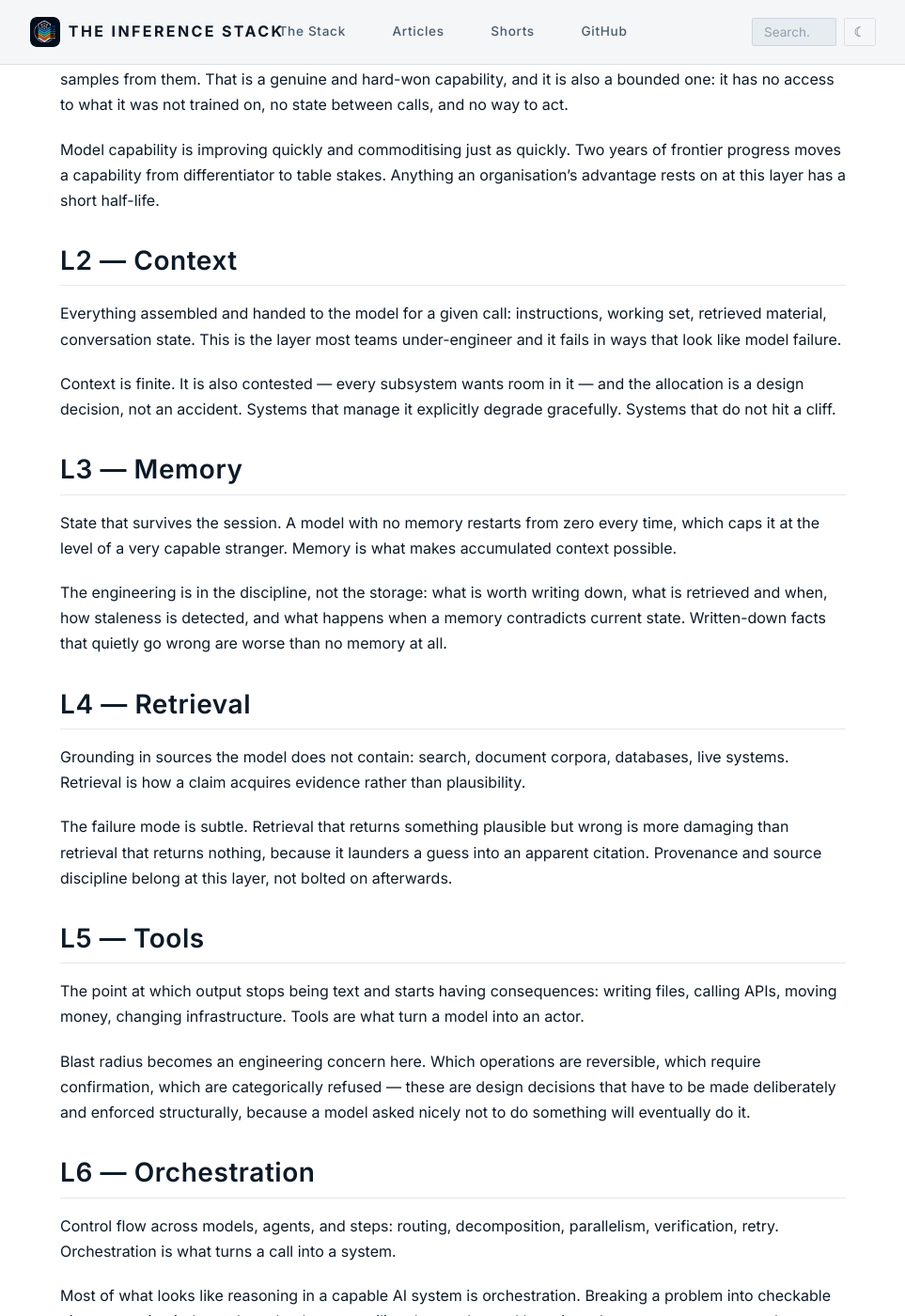
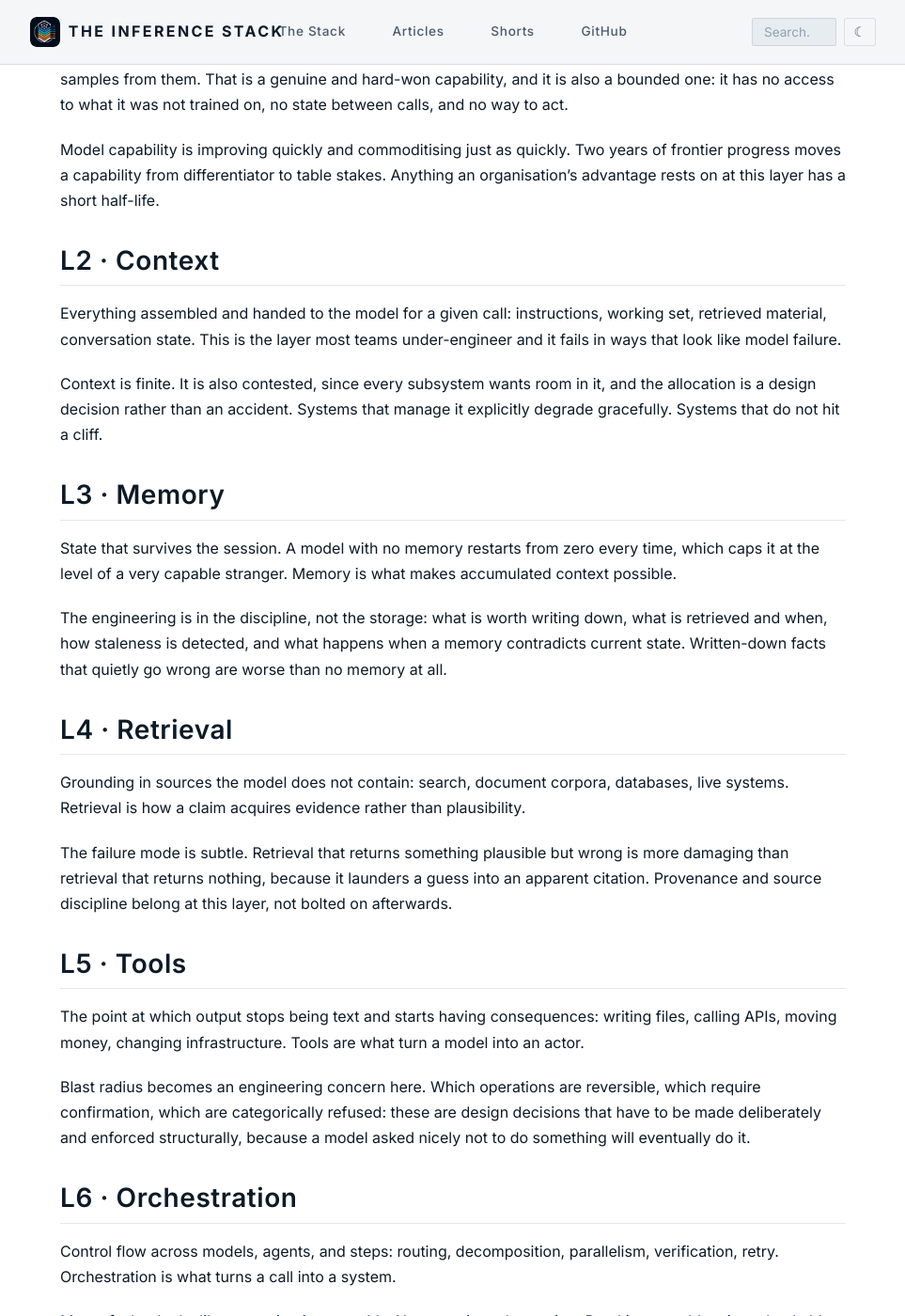
Before and after one commit to jdlongmire/inference-stack, a Jekyll site: the page built from docs/stack/index.md, in a window 1280 px wide and 1400 px high, scrolled down 1396 px. Shown: the whole window at 94% size, without its empty margins (158-1121 px from the left). Built offline with Jekyll 4.4.1, drawn with Linux system fonts in a browser that asks for light colours; comment, search, counter and statistics services are not loaded; some of the changed text lies outside the part shown.

Commit message:
Site copy hygiene: single <title>, no em dashes in published prose
jekyll-seo-tag was emitting a second <title> alongside head.html's, and the
homepage rendered as 'The Inference Stack | The Inference Stack' because its
page title equals site.title. seo-tag now runs with title=false and the prefix
is suppressed when the two match.

Em dashes removed from the new prose per the house style: rewritten to fit each
sentence rather than swapped uniformly, en dash or middot kept for structural
separators. Inherited articles are untouched.

Human-Curated, AI-Enabled (HCAE)

```diff
--- a/docs/_config.yml
+++ b/docs/_config.yml
@@ -1,6 +1,6 @@
-# The Inference Stack — Jekyll configuration
+# The Inference Stack – Jekyll configuration
 title: The Inference Stack
-description: "Reasoning Outside the Model — the seven layers of engineering above the weights"
+description: "Reasoning Outside the Model. The seven layers of engineering above the weights."
 author: "James (JD) Longmire"
 email: jdlongmire@outlook.com
 url: "https://inference.thinxai.net"
--- a/docs/_includes/head.html
+++ b/docs/_includes/head.html
@@ -7,7 +7,7 @@
 <link rel="icon" type="image/png" sizes="32x32" href="{{ '/assets/brand/favicon-32.png' | relative_url }}">
 <link rel="apple-touch-icon" href="{{ '/assets/brand/apple-touch-icon.png' | relative_url }}">
 <meta name="google-site-verification" content="ca3VwCDmhVjZkl4F1Sa0QCw7G5TSwJGKei_pQwPZy84" />
-<title>{% if page.title %}{{ page.title }} | {% endif %}{{ site.title }}</title>
+<title>{% if page.title and page.title != site.title %}{{ page.title }} | {% endif %}{{ site.title }}</title>
 <meta name="description" content="{{ page.abstract | default: site.description | strip_html | truncate: 160 }}">
 
 <!-- Fonts -->
@@ -90,4 +90,4 @@
 </script>
 {% endif %}
 
-{% seo %}
+{% seo title=false %}
--- a/docs/stack/index.md
+++ b/docs/stack/index.md
@@ -11,7 +11,7 @@
 </div>
 
 The industry talks about AI as though the model is the system. It is not. A frontier
-model is a probabilistic calculator over encoded patterns — extraordinary, general,
+model is a probabilistic calculator over encoded patterns: extraordinary, general,
 and by itself inert. Everything that makes it useful, trustworthy, or dangerous is
 built around it.
 
@@ -38,7 +38,7 @@
 
 ---
 
-## L1 — Model
+## L1 · Model
 
 The weights, and the inference that runs them. A model encodes patterns from a training
 distribution and samples from them. That is a genuine and hard-won capability, and it is
@@ -49,17 +49,17 @@
 frontier progress moves a capability from differentiator to table stakes. Anything an
 organisation's advantage rests on at this layer has a short half-life.
 
-## L2 — Context
+## L2 · Context
 
 Everything assembled and handed to the model for a given call: instructions, working
 set, retrieved material, conversation state. This is the layer most teams under-engineer
 and it fails in ways that look like model failure.
 
-Context is finite. It is also contested — every subsystem wants room in it — and the
-allocation is a design decision, not an accident. Systems that manage it explicitly
+Context is finite. It is also contested, since every subsystem wants room in it, and the
+allocation is a design decision rather than an accident. Systems that manage it explicitly
 degrade gracefully. Systems that do not hit a cliff.
 
-## L3 — Memory
+## L3 · Memory
 
 State that survives the session. A model with no memory restarts from zero every time,
 which caps it at the level of a very capable stranger. Memory is what makes accumulated
@@ -70,7 +70,7 @@
 contradicts current state. Written-down facts that quietly go wrong are worse than no
 memory at all.
 
-## L4 — Retrieval
+## L4 · Retrieval
 
 Grounding in sources the model does not contain: search, document corpora, databases,
 live systems. Retrieval is how a claim acquires evidence rather than plausibility.
@@ -80,18 +80,18 @@
 apparent citation. Provenance and source discipline belong at this layer, not bolted on
 afterwards.
 
-## L5 — Tools
+## L5 · Tools
 
 The point at which output stops being text and starts having consequences: writing
 files, calling APIs, moving money, changing infrastructure. Tools are what turn a model
 into an actor.
 
 Blast radius becomes an engineering concern here. Which operations are reversible, which
-require confirmation, which are categorically refused — these are design decisions that
+require confirmation, which are categorically refused: these are design decisions that
 have to be made deliberately and enforced structurally, because a model asked nicely not
 to do something will eventually do it.
 
-## L6 — Orchestration
+## L6 · Orchestration
 
 Control flow across models, agents, and steps: routing, decomposition, parallelism,
 verification, retry. Orchestration is what turns a call into a system.
@@ -101,7 +101,7 @@
 knowing when to stop are structural properties of the harness rather than emergent
 properties of the weights.
 
-## L7 — Governance
+## L7 · Governance
 
 The human who curates the output and answers for it. This layer is the reason the stack
 is worth building carefully, and it is the one most often described as friction.
```
Also changed, not shown: docs/index.md (+8 -8 lines), mode.md (+4 -4 lines), README.md.
